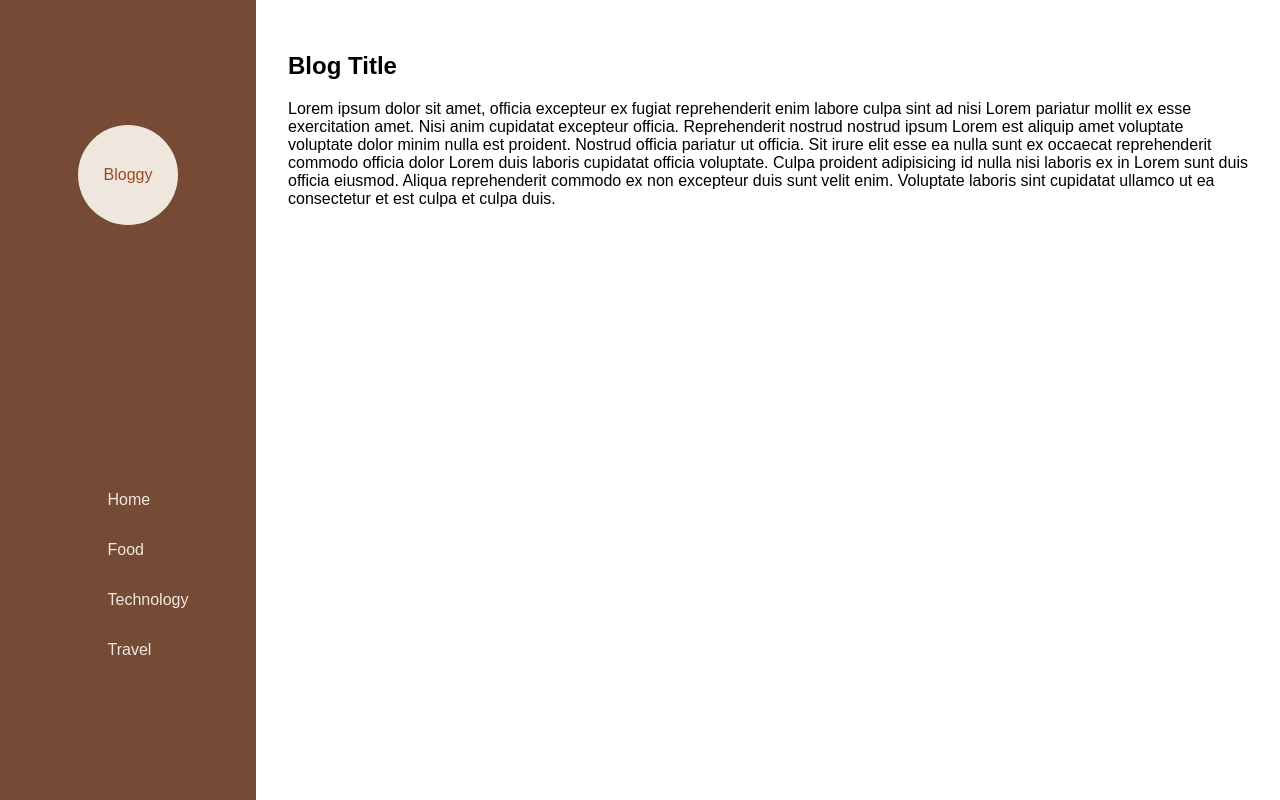
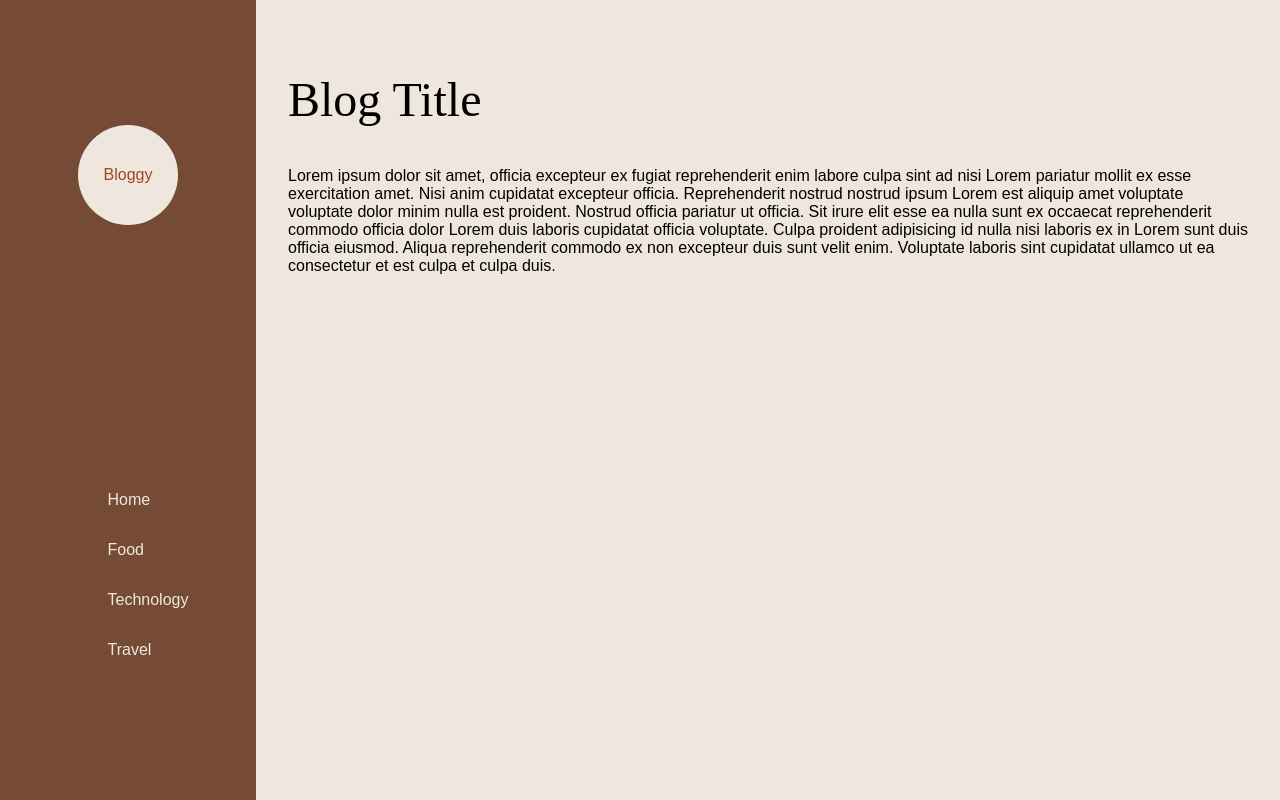
Before and after one commit to Fehan-Arif/bloggy, a web app: file views/post.html in a window 1280 px wide. Run offline with its HTML, style and script files only (its server is not run), Linux system fonts and the light colour scheme; some web fonts are replaced.

Commit message:
Add styles blog, update buttons styles

```diff
--- a/public/style/style.css
+++ b/public/style/style.css
@@ -77,6 +77,7 @@ body {
   grid-template-columns: 0.5fr 1fr;
   justify-items: center;
   color: #764B36;
+  z-index: 0;
 }
 
 .create-post {
@@ -109,7 +110,7 @@ body {
 }
 
 .btn:after {
-  background-color: #111;
+  background-color: #C88A59;
   border-radius: 8px;
   content: "";
   display: block;
@@ -144,9 +145,15 @@ body {
 
 .view-posts {
   padding: 2rem;
+  z-index: 0;
 }
+
 .post-title {
   font-family: 'Sorts Mill Goudy', sans-serif;
+}
+.post-title a {
+  text-decoration: none;
+  color: #764B36;
 }
 
 .post-content {
@@ -156,3 +163,16 @@ body {
   display: flex;
   justify-content: space-evenly;
 }
+
+/* Blog */
+.blog-container {
+  background-color: #EFE7DD;
+}
+.blog-title {
+  font-family: "Roxborough CF Thin";
+  font-size: 3rem;
+  font-weight: normal;
+}
+.blog-content {
+  font-family: 'Montserrat', sans-serif;
+}
```
